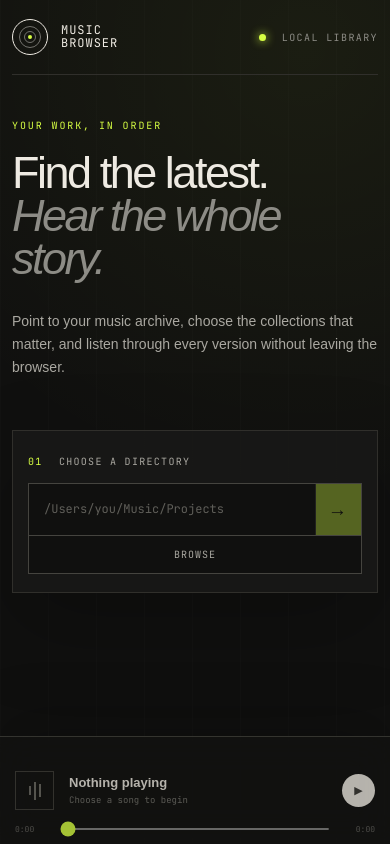
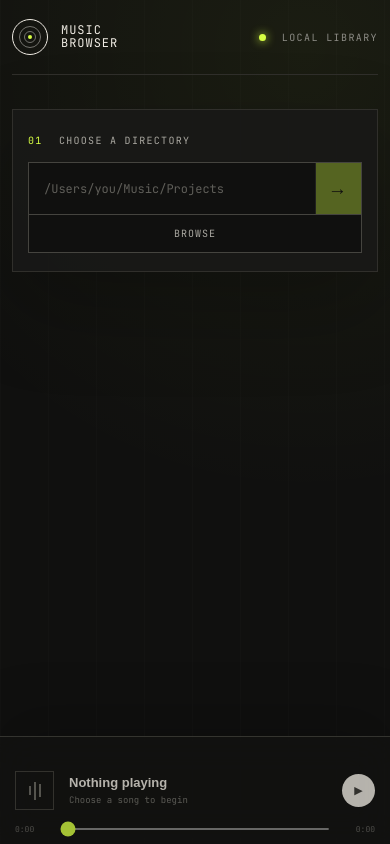
Before and after one commit to jonahclarsen/music_browser, a Svelte app: page / in a window 390 px wide. Built offline with nearby package versions, Linux system fonts and the light colour scheme.

Commit message:
refactor: remove library marketing hero

```diff
--- a/src/App.svelte
+++ b/src/App.svelte
@@ -144,12 +144,6 @@
   </header>
 
   <section class="hero">
-    <div>
-      <p class="eyebrow">YOUR WORK, IN ORDER</p>
-      <h1>Find the latest.<br /><em>Hear the whole story.</em></h1>
-      <p class="intro">Point to your music archive, choose the collections that matter, and listen through every version without leaving the browser.</p>
-    </div>
-
     <div class="setup-panel">
       <div class="step-label"><span>01</span> CHOOSE A DIRECTORY</div>
       <div class="directory-row">
--- a/src/styles.css
+++ b/src/styles.css
@@ -39,13 +39,9 @@ main { width: min(1480px, calc(100% - 72px)); margin: 0 auto; padding-bottom: 15
 .local-label { font: 400 10px "JetBrains Mono", monospace; letter-spacing: .14em; color: var(--muted); }
 .local-label i { display: inline-block; width: 7px; height: 7px; margin-right: 8px; background: var(--accent); border-radius: 50%; box-shadow: 0 0 10px var(--accent); }
 
-.hero { display: grid; grid-template-columns: minmax(420px, .95fr) minmax(480px, 1.05fr); gap: clamp(50px, 8vw, 140px); padding: 92px 2vw 86px; align-items: start; }
+.hero { padding: 64px 2vw 72px; }
 .eyebrow { margin: 0 0 20px; color: var(--accent); font: 400 10px "JetBrains Mono", monospace; letter-spacing: .19em; }
-h1 { margin: 0; max-width: 720px; font-size: clamp(48px, 5.7vw, 86px); line-height: .95; letter-spacing: -.055em; font-weight: 520; }
-h1 em { color: var(--muted); font-weight: 420; }
-.intro { max-width: 570px; margin: 30px 0 0; color: #aaa8a1; line-height: 1.65; font-size: 15px; }
-
-.setup-panel { background: rgba(24,24,23,.92); border: 1px solid var(--line); box-shadow: 0 34px 90px rgba(0,0,0,.22); }
+.setup-panel { width: 100%; background: rgba(24,24,23,.92); border: 1px solid var(--line); box-shadow: 0 34px 90px rgba(0,0,0,.22); }
 .step-label { color: #aaa8a1; font: 400 10px "JetBrains Mono", monospace; letter-spacing: .13em; }
 .step-label span { color: var(--accent); margin-right: 9px; }
 .setup-panel > .step-label { padding: 24px 26px 15px; }
@@ -187,7 +183,7 @@ input[type="range"] { height: 2px; accent-color: var(--accent); cursor: pointer;
 
 @media (max-width: 900px) {
   main { width: min(100% - 36px, 760px); }
-  .hero { grid-template-columns: 1fr; gap: 50px; padding: 64px 0; }
+  .hero { padding: 50px 0 58px; }
   .library-section { padding-left: 0; padding-right: 0; }
   .column-head { display: none; }
   .song-summary { grid-template-columns: minmax(140px, 1fr) minmax(180px, 1.3fr) 85px 24px; }
@@ -199,9 +195,7 @@ input[type="range"] { height: 2px; accent-color: var(--accent); cursor: pointer;
 @media (max-width: 620px) {
   main { width: calc(100% - 24px); padding-bottom: 125px; }
   .site-header { height: 75px; }
-  .hero { padding: 44px 0; }
-  h1 { font-size: 45px; }
-  .intro { font-size: 14px; }
+  .hero { padding: 34px 0 42px; }
   .directory-row { grid-template-columns: 1fr 46px; margin: 0 15px 18px; }
   .browse-button { grid-row: 2; grid-column: 1 / -1; height: 38px; border-left: 0 !important; border-top: 1px solid #45443f !important; }
   .setup-panel > .step-label, .folder-picker { padding-left: 15px; padding-right: 15px; }
```
